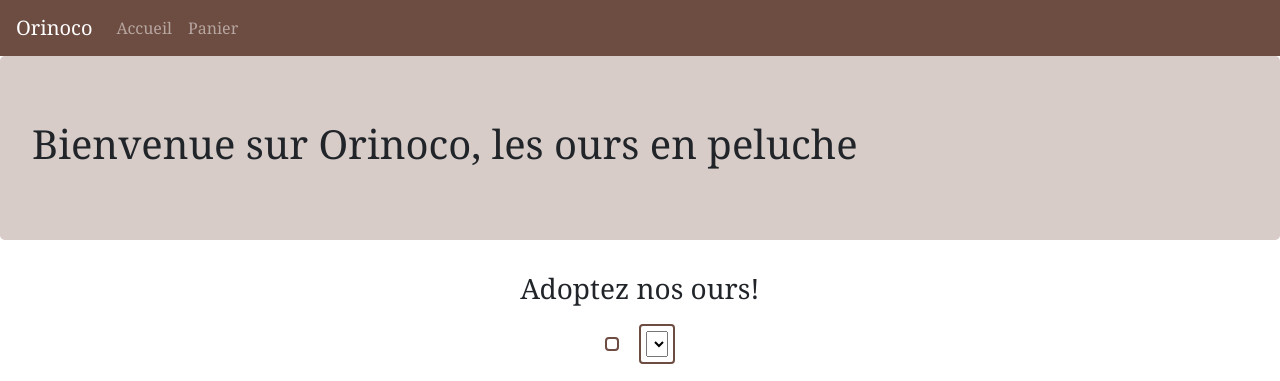
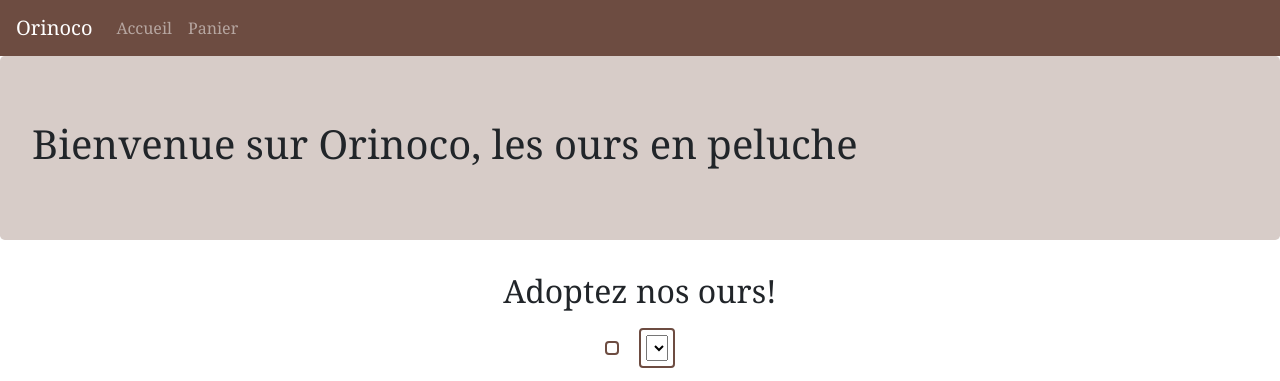
Before and after one commit to Sandrine-dev/OpenclassroomProject5, a website: page produit.html in a window 1280 px wide. Shown: the top 381 px of the page. Drawn offline with nearby package versions, Linux system fonts and the light colour scheme; no server answers.

Commit message:
correction W3C page produit

```diff
--- a/produit.html
+++ b/produit.html
@@ -49,19 +49,20 @@
     <section class="container">
       <article>
 
-        <h3 class="row">Adoptez nos ours!</h3>
+        <h2 class="row">Adoptez nos ours!</h3>
 
         <div class="row">
 
           <div id="ProduitP" class="card"></div>
 
-          <div id="achat" class="card">
-            <select name="Choix de la couleurs" id="choix">
-            </select>
-          </div>
+            <div id="achat" class="card">
+              <select name="Choix de la couleurs" id="choix">
+              </select>
+            </div>
 
               <!--Contiendra les informations-->
 
+          </div>
         </div>
 
 
@@ -73,8 +74,9 @@
           </div>
 
         </div>
+      </article>
 
-      </section>
+    </section>
 
       <footer class="container-fluid">
         <!--Contiendra mentions légales, résaux, contacts-->
```
